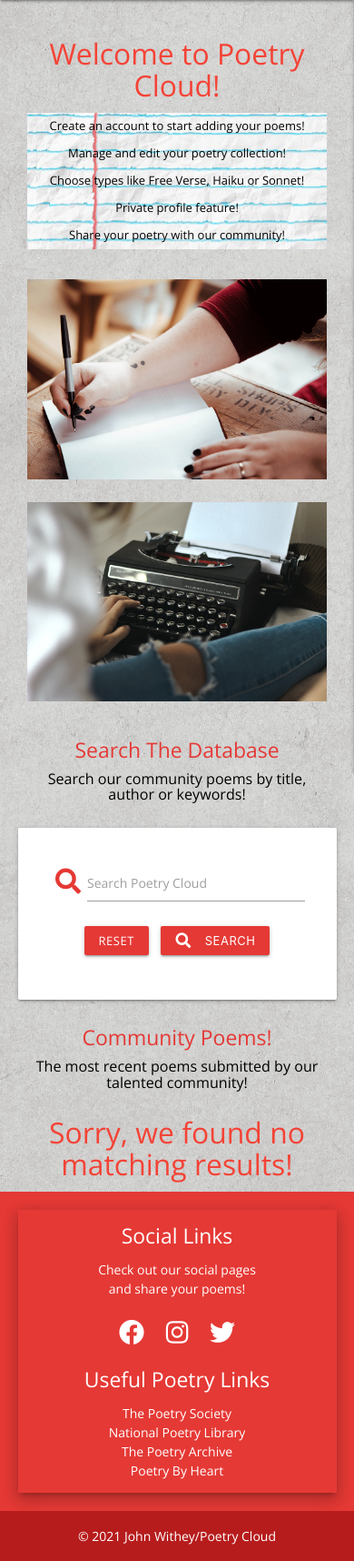
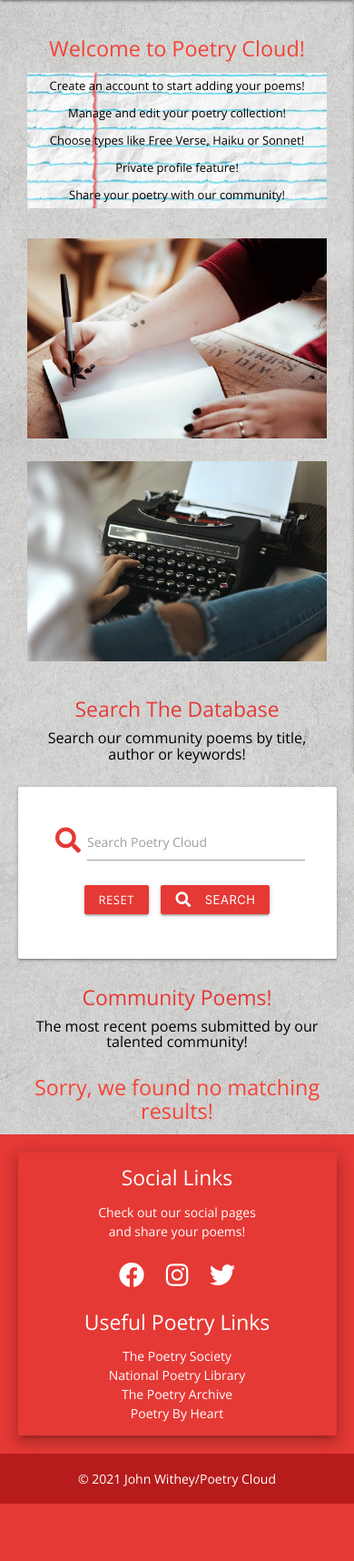
Before and after one commit to Code-Institute-Submissions/poetry_cloud, a Flask app: page / in a window 390 px wide. Shown: the part 56-1772 px from the top of the page at 91% size. After the commit the page ends 1709 px from the top, so only its background shows below. Run offline with Flask 2, Linux system fonts and the light colour scheme; data that the repository does not hold is empty; some libraries are stand-ins or nearby versions; some web fonts are replaced.

Commit message:
Added media query to make h4 headings responsive

```diff
--- a/static/css/style.css
+++ b/static/css/style.css
@@ -94,4 +94,7 @@
   ul.feature-list {
     font-size: 13px;
   }
+  h4 {
+      font-size:6vw;
+  }
 }
```
